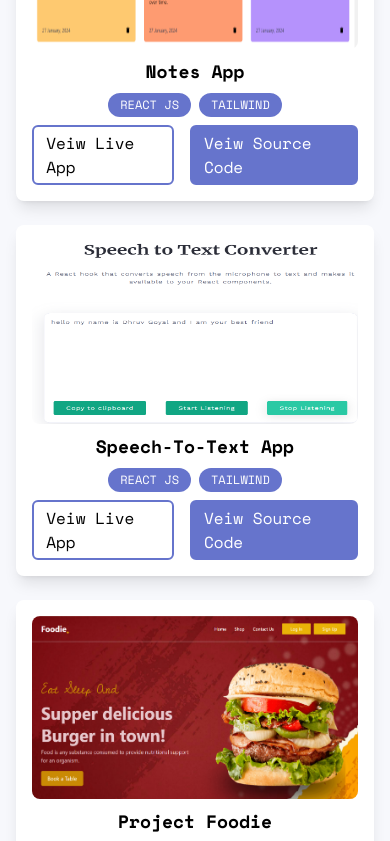
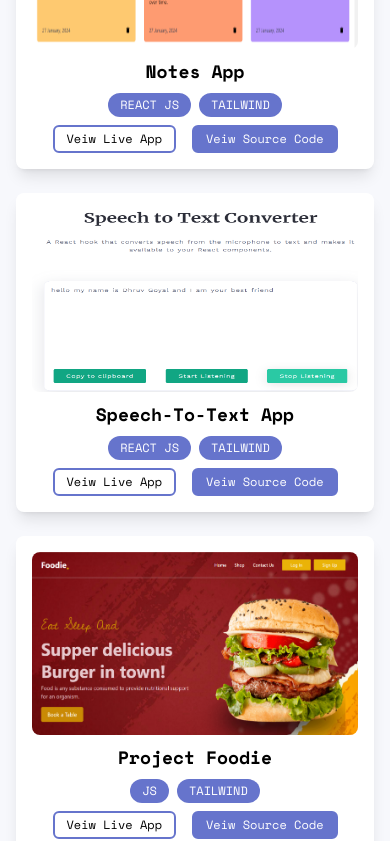
Before and after one commit to dhruvgoe/Portfolio, a React (Vite) app: page / in a window 390 px wide. Shown: the part 3880-4721 px from the top of the page. Built offline with nearby package versions, Linux system fonts and the light colour scheme.

Commit message:
text size managed

```diff
--- a/src/components/Projects.jsx
+++ b/src/components/Projects.jsx
@@ -128,7 +128,7 @@ const Projects = () => {
                   href={item.link}
                   target="_blank"
                   className="border-2 border-[#6674cc] dark:border-[#29347a] rounded-md
-                text-base px-3 py-1 text-black dark:text-white"
+                text-xs sm:text-base px-3 py-1 text-black dark:text-white"
                 >
                   Veiw Live App
                 </a>
@@ -136,7 +136,7 @@ const Projects = () => {
                   href={item.repoLink}
                   target="_blank"
                   className="bg-[#6674cc] dark:bg-[#29347a] border-2 border-[#6674cc]
-                dark:border-[#29347a] rounded-md text-base px-3 py-1 text-white"
+                dark:border-[#29347a] rounded-md text-xs sm:text-base px-3 py-1 text-white"
                 >
                   Veiw Source Code
                 </a>
```
